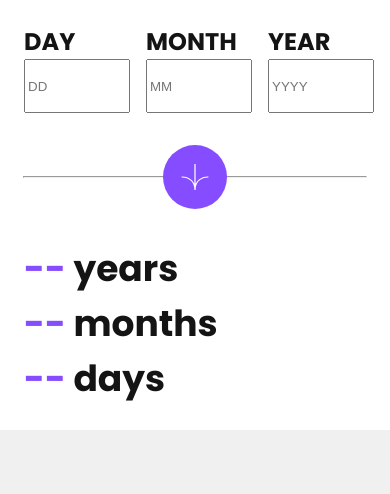
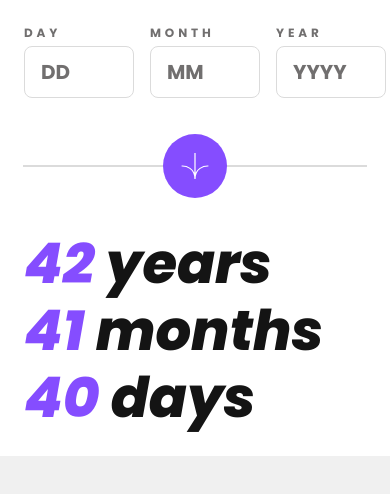
Before and after one commit to Scott1UP/age-calc-app, a plain HTML site: page index.html in a window 390 px wide. Both pictures are taken after a click on the button 195 px from the left and 177 px from the top of the page. Drawn offline with Linux system fonts and the light colour scheme.

Commit message:
More progress made on mobile UI. Some JS tests completed.

```diff
--- a/index.html
+++ b/index.html
@@ -32,7 +32,7 @@
     </section>
 
     <div class="icon-btn">
-      <div class="btn" role="button">
+      <div class="btn" id="button" role="button">
         <img class="arrow" src="./images/icon-arrow.svg" alt="Downward pointing arrow icon.">
       </div>
       <hr class="btn-divider">
@@ -44,5 +44,6 @@
       <h2><span id="days" class="output">--</span> days</h2>
     </section>
   </main>
+  <script src="./index.js"></script>
 </body>
 </html>
--- a/index.js
+++ b/index.js
@@ -0,0 +1,12 @@
+const dayInput = document.querySelector("#day");
+const monthInput = document.querySelector("#month");
+const yearInput = document.querySelector("#year");
+
+const button = document.querySelector("#button");
+
+button.addEventListener("click", event => {
+    // Test <span> content can be updated
+    document.getElementById("years").textContent = "42";
+    document.getElementById("months").textContent = "41";
+    document.getElementById("days").textContent = "40";
+});
--- a/styles.css
+++ b/styles.css
@@ -24,6 +24,14 @@ body {
     background-color: var(--off-white);
 }
 
+h2 {
+    font-size: 3.5rem;
+    font-weight: 800;
+    font-style: italic;
+    line-height: 120%;
+    color: var(--off-blk);
+}
+
 /* Mobile styles */
 .age-calc {
     display: flex;
@@ -37,17 +45,48 @@ body {
 .date-fields {
     display: flex;
     flex-direction: row;
-    gap: 1.5rem;
+    gap: 2.25rem;
+}
+
+.field-title {
+    font-size: .75rem;
+    color: var(--smoke);
+    letter-spacing: .24rem;
 }
 
 .input {
     display: flex;
     flex-direction: column;
+    gap: .25rem;
 }
 
 input {
     width: 100%;
     height: 3rem;
+    border: 1px solid var(--lt-grey);
+    outline: none;
+    border-radius: .5rem;
+    cursor: pointer;
+
+    color: var(--off-blk);
+    font-family: 'Poppins';
+    font-size: 1.25rem;
+    padding-left: 1rem;
+}
+
+input:hover {
+    border: 1px solid var(--purple);
+}
+
+input:focus {
+    border: 1px solid var(--purple);
+}
+
+::placeholder {
+    font-size: 1.25rem;
+    font-family: 'Poppins';
+    font-weight: 700;
+    color: var(--smoke);
 }
 
 .icon-btn {
@@ -71,11 +110,21 @@ input {
     height: 4rem;
     border-radius: 10rem;
     z-index: 2;
+    cursor: pointer;
+}
+
+.btn:hover {
+    background-color: var(--off-blk);
+    transition: 250ms ease-out;
 }
 
 .arrow {
     width: 1.75rem;
     height: auto;
+}
+
+hr {
+    border: 1px solid var(--lt-grey);
 }
 
 .results {
```
